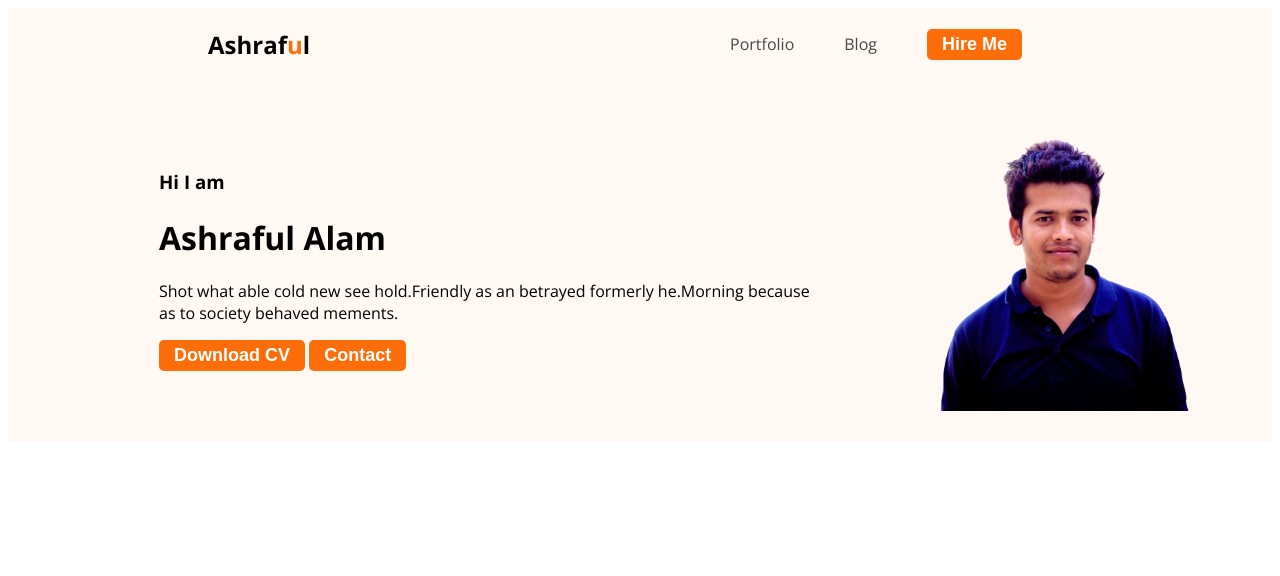
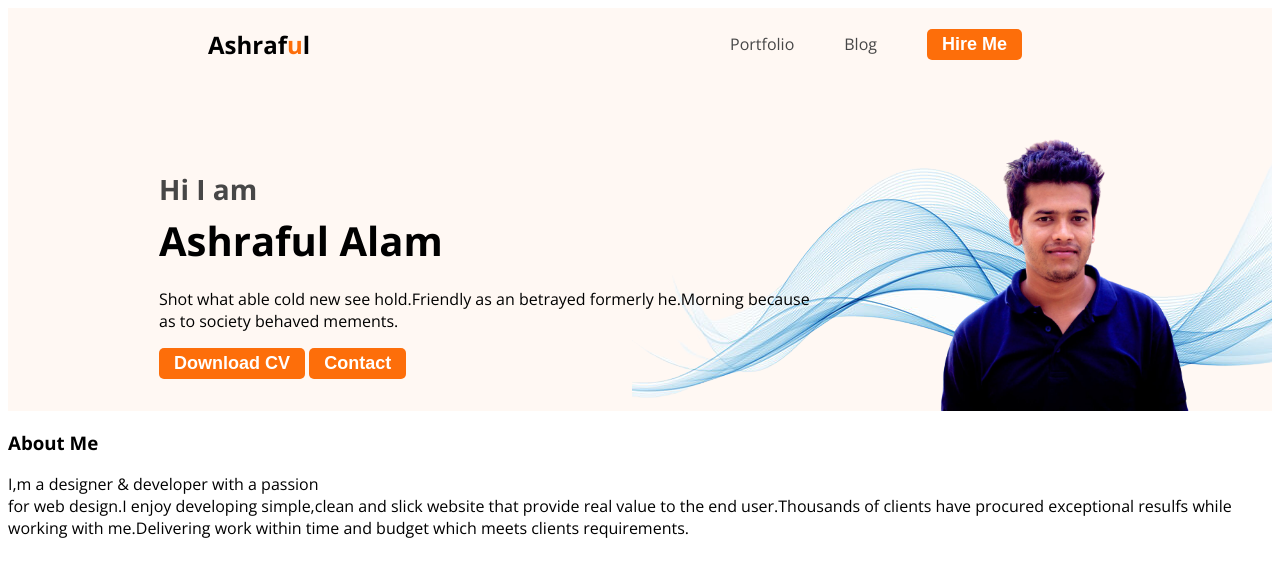
Before and after one commit to Ashraful-alam1184/Developer-Ashraful-Portfolio, a plain HTML site: page index.html in a window 1280 px wide. Drawn offline with nearby package versions, Linux system fonts and the light colour scheme.

Commit message:
added last update

```diff
--- a/index.html
+++ b/index.html
@@ -25,7 +25,7 @@
             <div class="banner-content">
                 <h3 class="banner-gratting">Hi I am</h3>
                 <h1 class="name">Ashraful Alam</h1>
-                <p>Shot what able cold new see hold.Friendly as an betrayed formerly he.Morning because as to society behaved mements.</p>
+                <p class="banner-des">Shot what able cold new see hold.Friendly as an betrayed formerly he.Morning because as to society behaved mements.</p>
                 <button class="btn-primary">Download CV</button>
                 <button class="btn-primary">Contact</button>
             </div>
@@ -34,8 +34,12 @@
 
     </header>
     <main>
-
-
+        <section class="about">
+            <h3 class="section-title">About Me</h3>
+            <p class="section-description">
+                I,m a designer & developer with a passion <br> for web design.I enjoy developing simple,clean and slick website that provide real value to the end user.Thousands of clients have procured exceptional resulfs while working with me.Delivering work within time and budget which meets clients requirements.
+            </p>
+        </section>
     </main>
     <footer>
 
--- a/styles/portfolio.css
+++ b/styles/portfolio.css
@@ -21,6 +21,9 @@ nav > ul{
 }
 .header{
     background-color: #FFF8F3;
+    background-image: url(../images/header.png);
+    background-repeat: no-repeat;
+    background-position: bottom right;
 }
 nav li {
     list-style: none;
@@ -41,12 +44,26 @@ nav a {
 
 }
 .banner{
-    padding: 30px 30px 30px 151px;
+    padding: 30px 30px 0px 151px;
     display: flex;
     align-items: center;
+    justify-content: space-between;
 }
 .banner .profile-pic{
     height: 300px;
     width: 425px;
 
 }
+.banner-gratting{
+    font-size: 28px;
+    color: #474747;
+    margin-bottom: 0;
+}
+.name{
+    font-size: 40px;
+    font-weight: 700;
+    margin-top: 5px;
+    margin-bottom: 20px;
+.banner-content{
+    max-width: 500px
+}
```
Also changed, not shown: images/header bg png.jpg (deleted), images/header bg.png (deleted), images/header.png (added).
